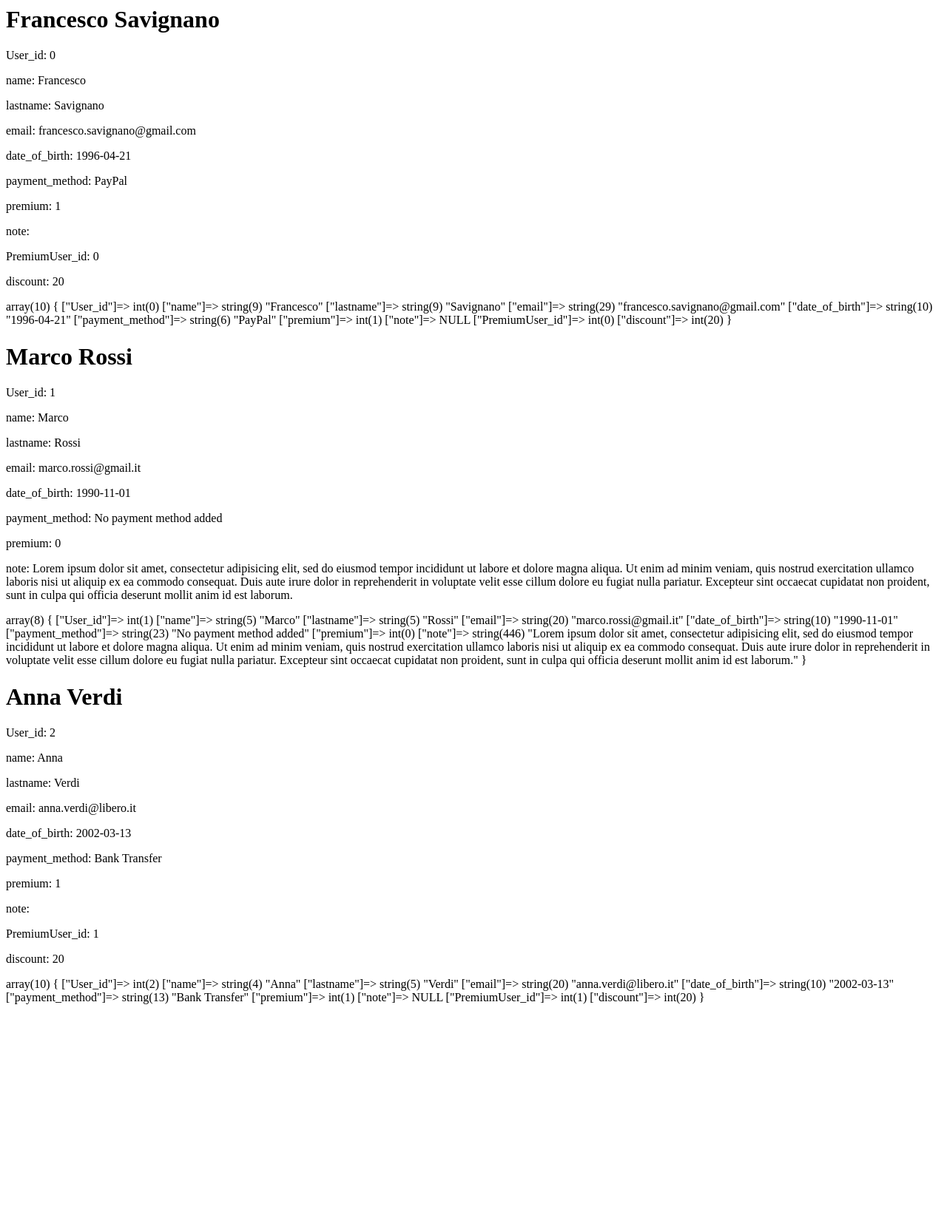
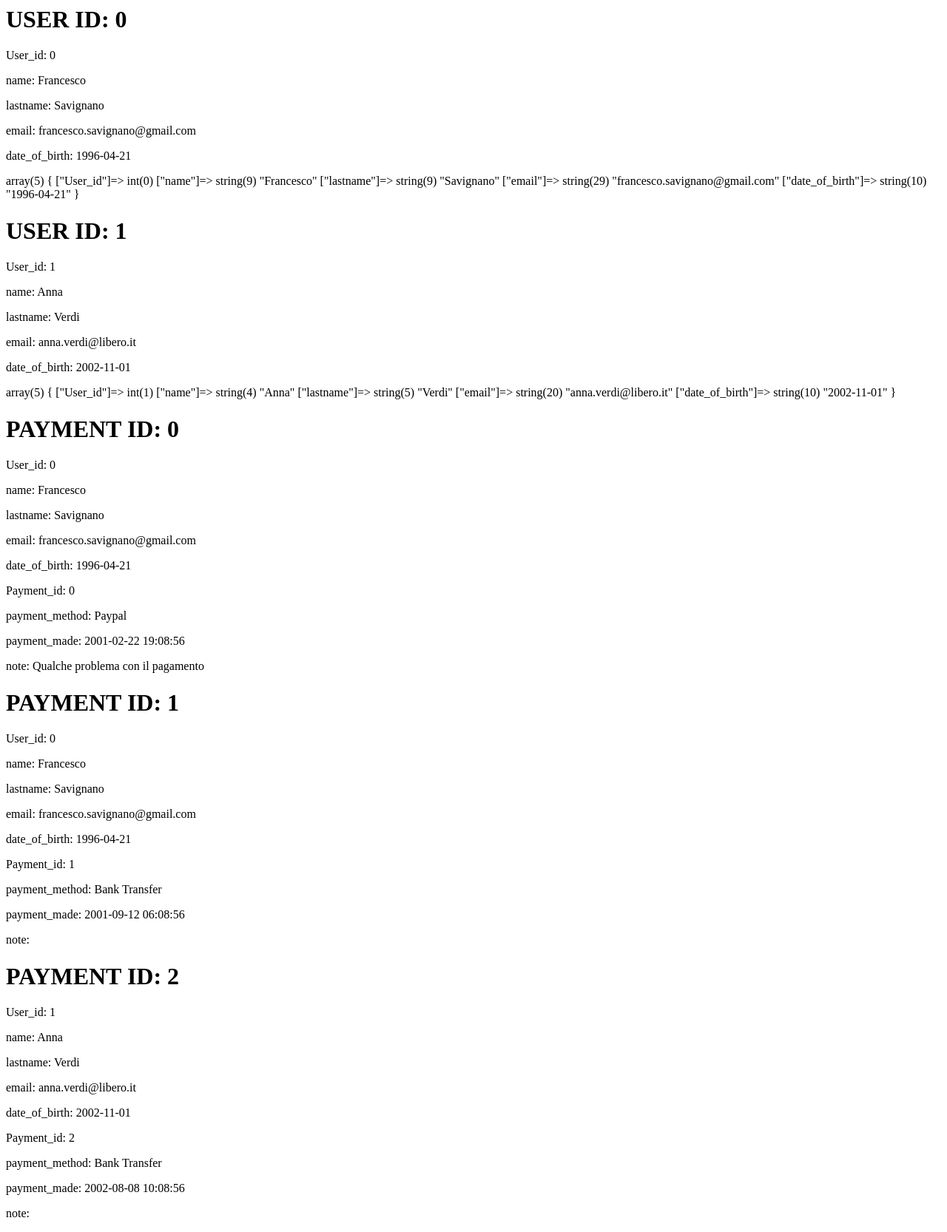
Before and after one commit to SavignanoFrancesco/php-oop-2, a PHP site: page / in a window 1280 px wide. Shown: the whole page at 74% size. Before the commit the page ends 1358 px from the top, so only its background shows below. Run offline with PHP 8.4, Linux system fonts and the light colour scheme.

Commit message:
cambiata relazione diagramma e rimodellato codice

```diff
--- a/index.php
+++ b/index.php
@@ -5,46 +5,34 @@ require_once 'user.php';
 
 //id da autoincrementare ad ogni nuova istanza
 $tmp_User_id = -1;
+$tmp_Payment_id = -1;
 
-//id da autoincrementare ad ogni nuova istanza
-$tmp_PremiumUser_id = -1;
-
-//___________USER1___________
-//creo una nuova istanza della classe User
-$user1 = new User(++$tmp_User_id, 'Francesco', 'Savignano', 'francesco.savignano@gmail.com', '1996-04-21', 'No payment method added', 0);
-$user1->setPremium();
-if($user1->premium > 0){
-    $user1 = new PremiumUser($tmp_User_id, 'Francesco', 'Savignano', 'francesco.savignano@gmail.com', '1996-04-21', 'PayPal', 1, ++$tmp_PremiumUser_id);
-}
+//USER1
+$user0 = new User(++$tmp_User_id, 'Francesco', 'Savignano', 'francesco.savignano@gmail.com', '1996-04-21');
 //stampa le informazioni dell'utente(istanza)
+echo '<h1>USER ID: 0</h1>';
+$user0->printInfo($user0);
+//salva le informazioni dell'utente(istanza) in un'array associativo
+$user0_data = $user0->getInfo($user0);
+var_dump($user0_data);
+//USER2
+$user1 = new User(++$tmp_User_id, 'Anna', 'Verdi', 'anna.verdi@libero.it', '2002-11-01');
+//stampa le informazioni dell'utente(istanza)
+echo '<h1>USER ID: 1</h1>';
 $user1->printInfo($user1);
 //salva le informazioni dell'utente(istanza) in un'array associativo
 $user1_data = $user1->getInfo($user1);
 var_dump($user1_data);
 
-//___________USER2___________
-//creo una nuova istanza della classe User
-$user2 = new User(++$tmp_User_id, 'Marco', 'Rossi', 'marco.rossi@gmail.it', '1990-11-01', 'No payment method added', 0);
-if($user2->premium > 0){
-    $user2 = new PremiumUser($tmp_User_id, 'Marco', 'Rossi', 'marco.rossi@gmail.it', '1990-11-01', 'Bank Transfer', 1, ++$tmp_PremiumUser_id);
-}
-//funzione per aggiungere testo a note
-$user2->setNote('Lorem ipsum dolor sit amet, consectetur adipisicing elit, sed do eiusmod tempor incididunt ut labore et dolore magna aliqua. Ut enim ad minim veniam, quis nostrud exercitation ullamco laboris nisi ut aliquip ex ea commodo consequat. Duis aute irure dolor in reprehenderit in voluptate velit esse cillum dolore eu fugiat nulla pariatur. Excepteur sint occaecat cupidatat non proident, sunt in culpa qui officia deserunt mollit anim id est laborum.');
-//stampa le informazioni dell'utente(istanza)
-$user2->printInfo($user2);
-//salva le informazioni dell'utente(istanza) in un'array associativo
-$user2_data = $user2->getInfo($user2);
-var_dump($user2_data);
-
-//___________USER3___________
-//creo una nuova istanza della classe User
-$user3 = new User(++$tmp_User_id, 'Anna', 'Verdi', 'anna.verdi@libero.it', '2002-03-13', 'No payment method added', 0);
-$user3->setPremium();
-if($user3->premium > 0){
-    $user3 = new PremiumUser($tmp_User_id, 'Anna', 'Verdi', 'anna.verdi@libero.it', '2002-03-13', 'Bank Transfer', 1, ++$tmp_PremiumUser_id);
-}
-//stampa le informazioni dell'utente(istanza)
-$user3->printInfo($user3);
-//salva le informazioni dell'utente(istanza) in un'array associativo
-$user3_data = $user3->getInfo($user3);
-var_dump($user3_data);
+//passo l'id dell'utente alla sottoclasse pagamento(pagamenti utente_id=0)
+$payment0 = new SubscriptionPayment(0, 'Francesco', 'Savignano', 'francesco.savignano@gmail.com', '1996-04-21',++$tmp_Payment_id,'Paypal','2001-02-22 19:08:56');
+$payment0->setNote('Qualche problema con il pagamento');
+$payment1 = new SubscriptionPayment(0, 'Francesco', 'Savignano', 'francesco.savignano@gmail.com', '1996-04-21',++$tmp_Payment_id,'Bank Transfer','2001-09-12 06:08:56');
+$payment2 = new SubscriptionPayment(1, 'Anna', 'Verdi', 'anna.verdi@libero.it', '2002-11-01', ++$tmp_Payment_id, 'Bank Transfer', '2002-08-08 10:08:56');
+//stampo le informazioni dei pagamenti
+echo '<h1>PAYMENT ID: 0</h1>';
+$payment0->printInfo($payment0);
+echo '<h1>PAYMENT ID: 1</h1>';
+$payment1->printInfo($payment1);
+echo '<h1>PAYMENT ID: 2</h1>';
+$payment2->printInfo($payment2);
--- a/user.php
+++ b/user.php
@@ -7,12 +7,9 @@ class User{
     public $lastname;
     public $email;
     public $date_of_birth;
-    public $payment_method;
-    public $premium;
-    public $note;
 
     //costruttore con le variabili necessarie alla creazione dell'istanza
-    public function __construct($_User_id, $_name, $_lastname, $_email, $_date_of_birth, $_payment_method, $_premium){
+    public function __construct($_User_id, $_name, $_lastname, $_email, $_date_of_birth){
 
         //User_id autoincrementato
         $this->User_id = $_User_id;
@@ -40,11 +37,6 @@ class User{
             $this->date_of_birth = $_date_of_birth;
         }
 
-        //
-        $this->payment_method = $_payment_method;
-
-        //
-        $this->premium = $_premium;
     }
 
     //metodo per stampare le informazioni dell'oggetto User
@@ -55,7 +47,6 @@ class User{
         // var_dump($user_data);
 
         //stampa dell'array associativo tramite ciclo foreach
-        echo '<h1>'. $user_data['name'].' '.$user_data['lastname'].'</h1>';
         foreach ($user_data as $user_data_key => $user_data_value) {
             echo '<p>'.$user_data_key.': '.$user_data_value.'<p>';
         }
@@ -72,36 +63,39 @@ class User{
 
     }
 
-    public function setNote($text){
-        $this->note = $text;
-    }
 
-    public function setPremium(){
-        $this->premium = 1;
-    }
+
+    // public function setPremium(){
+    //     $this->premium = 1;
+    // }
 }
 
 //sotto classe di User con vantaggi premium account
-class PremiumUser extends User {
+class SubscriptionPayment extends User {
 
     public $User_id;
     public $name;
     public $lastname;
     public $email;
     public $date_of_birth;
+    public $Payment_id;
     public $payment_method;
-    public $premium;
+    public $payment_made;
     public $note;
 
-    //premium
-    public $PremiumUser_id = - 1;
-    //sconto di default
-    public $discount = 20;
+    public function __construct($_User_id, $_name, $_lastname, $_email, $_date_of_birth, $_Payment_id, $_payment_method, $_payment_made){
+        parent::__construct($_User_id, $_name, $_lastname, $_email, $_date_of_birth, $_Payment_id, $_payment_method, $_payment_made);
 
-    public function __construct($_User_id, $_name, $_lastname, $_email, $_date_of_birth, $_payment_method, $_premium, $_tmp_PremiumUser_id){
-        parent::__construct($_User_id, $_name, $_lastname, $_email, $_date_of_birth, $_payment_method, $_premium, $_tmp_PremiumUser_id);
-        $this->PremiumUser_id = $_tmp_PremiumUser_id;
+        $this->Payment_id = $_Payment_id;
+        $this->payment_method = $_payment_method;
+        $this->payment_made = $_payment_made;
+
     }
+
+    public function setNote($text){
+        $this->note = $text;
+    }
+
 
 
 }
```
Also changed, not shown: tabellaUsers.jpg (deleted), tabella_users.jpg (added).
